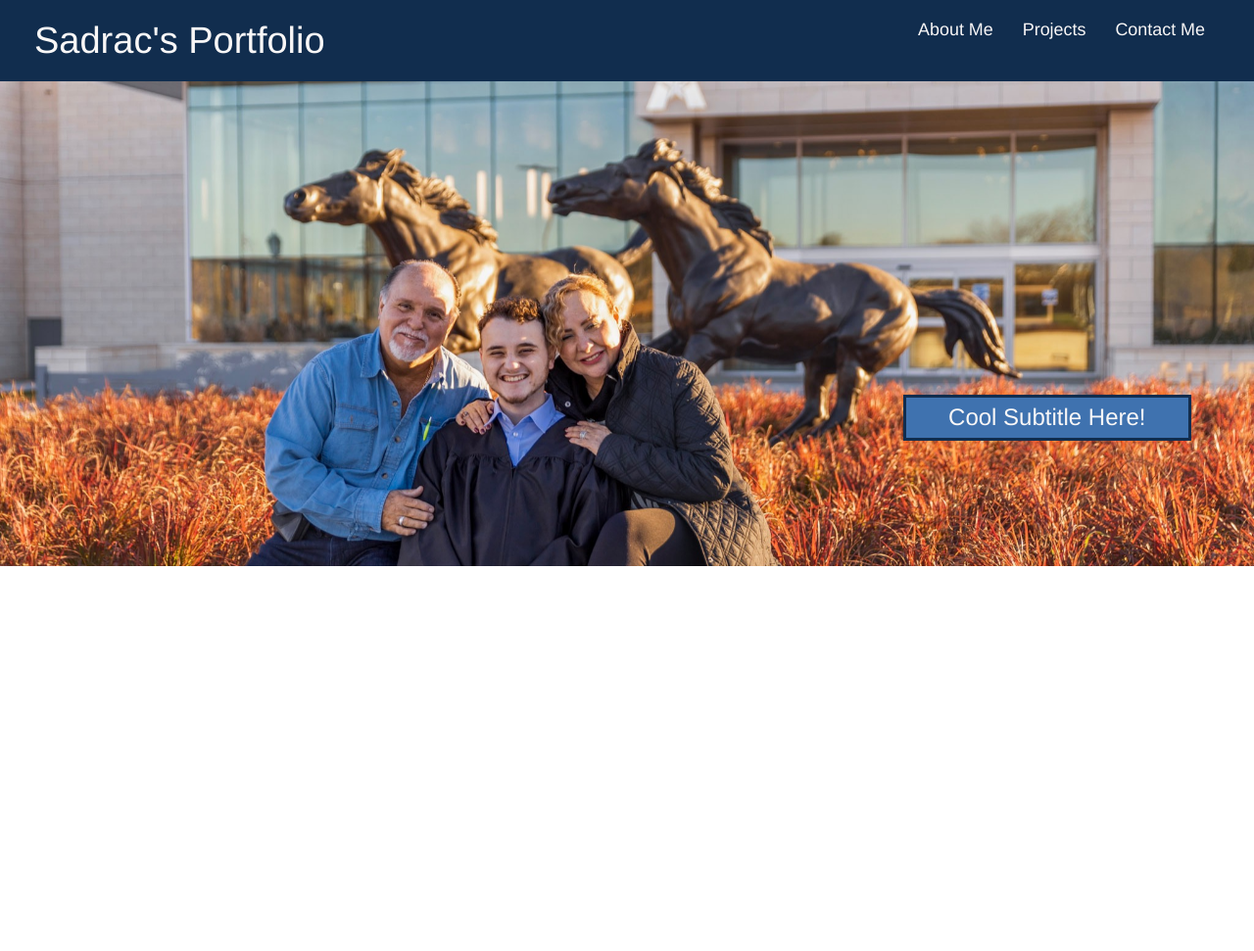
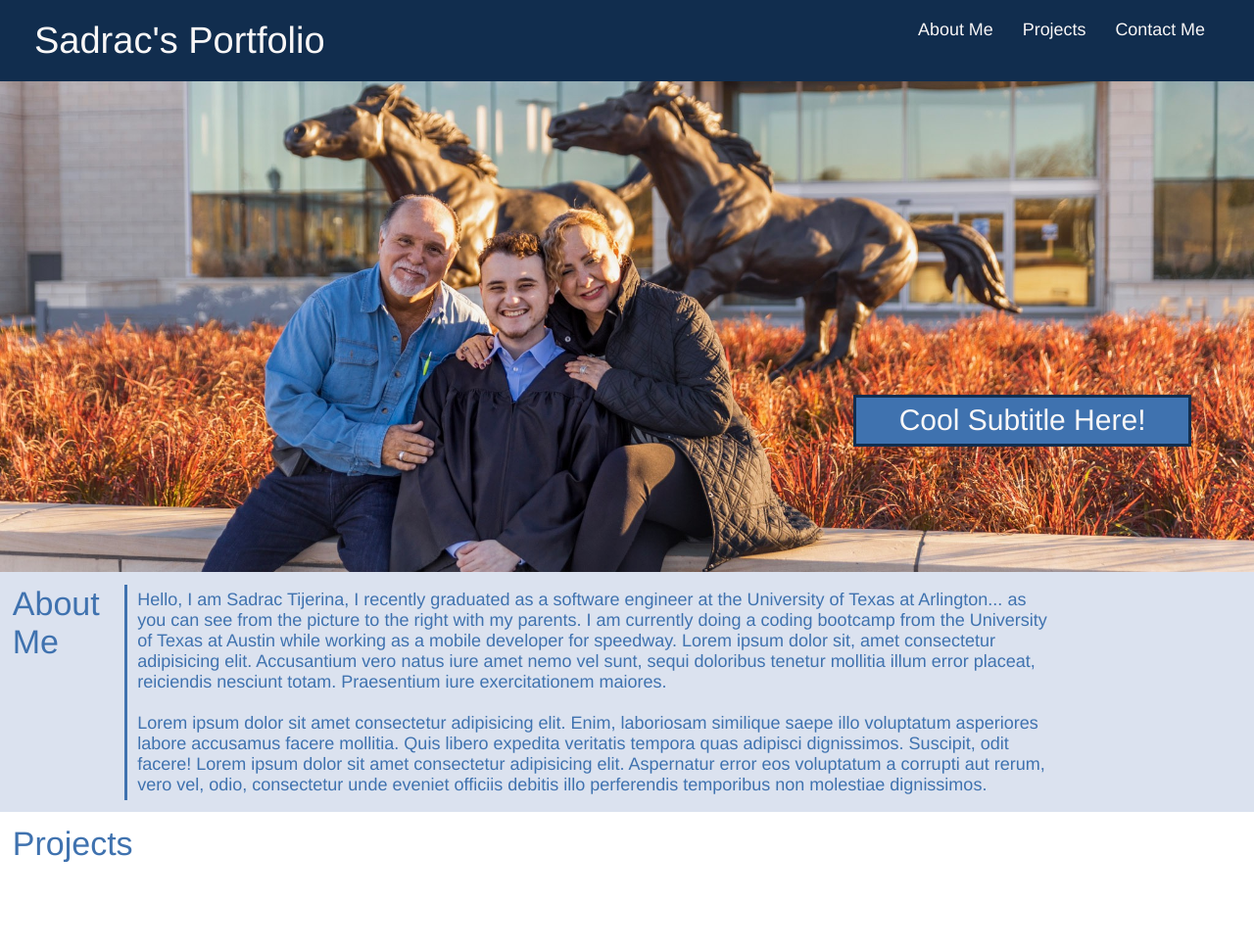
Before and after one commit to SadracTijerina/Portfolio, a plain HTML site: page index.html in a window 1280 px wide. Shown: the whole page at 98% size. Before the commit the page ends 800 px from the top, so only its background shows below. Drawn offline with Linux system fonts and the light colour scheme.

Commit message:
Finished about me and structured projects section

```diff
--- a/assets/css/style.css
+++ b/assets/css/style.css
@@ -13,6 +13,14 @@
 
 body {
   font-family: Helvetica, Arial, sans-serif;
+}
+
+.section-titles {
+  color: var(--blue-color);
+  font-size: 34px;
+  font-weight: lighter;
+  padding: 0 1%;
+  margin-top: 1%;
 }
 
 /* Header / Nav Start*/
@@ -67,12 +75,13 @@ header nav ul li a:hover {
   background-attachment: fixed;
   background-position: 80%;
 }
-.hero h2 {
+.hero h3 {
   color: var(--white-color);
   font-weight: lighter;
+  font-size: 30px;
 }
 
-#about-me {
+#subtitle {
   background-color: var(--blue-color);
   border: solid 3px var(--dark-blue-color);
   margin: 25% 5% 10%;
@@ -80,3 +89,26 @@ header nav ul li a:hover {
 }
 
 /* Hero End*/
+
+/* About Me Start */
+#about-me {
+  display: flex;
+  flex-flow: row nowrap;
+  align-items: flex-start;
+  background-color: var(--light-blue-color);
+}
+
+#about-me p {
+  color: var(--blue-color);
+  font-size: 18px;
+  border-left: solid 3px var(--blue-color);
+  margin: 1% 15% 1% 1%;
+  padding: 5px 10px;
+}
+
+/* About Me End */
+
+/* Projects Start*/
+#projects {
+}
+/* Projects End */
--- a/index.html
+++ b/index.html
@@ -28,8 +28,61 @@
     </header>
 
     <section class="hero">
-      <div id="about-me">
-        <h2>Cool Subtitle Here!</h2>
+      <div id="subtitle">
+        <h3>Cool Subtitle Here!</h3>
+      </div>
+    </section>
+
+    <section id="about-me">
+      <h2 class="section-titles">About Me</h2>
+      <p>
+        Hello, I am Sadrac Tijerina, I recently graduated as a software engineer
+        at the University of Texas at Arlington... as you can see from the
+        picture to the right with my parents. I am currently doing a coding
+        bootcamp from the University of Texas at Austin while working as a
+        mobile developer for speedway. Lorem ipsum dolor sit, amet consectetur
+        adipisicing elit. Accusantium vero natus iure amet nemo vel sunt, sequi
+        doloribus tenetur mollitia illum error placeat, reiciendis nesciunt
+        totam. Praesentium iure exercitationem maiores.
+        <br />
+        <br />
+        Lorem ipsum dolor sit amet consectetur adipisicing elit. Enim,
+        laboriosam similique saepe illo voluptatum asperiores labore accusamus
+        facere mollitia. Quis libero expedita veritatis tempora quas adipisci
+        dignissimos. Suscipit, odit facere! Lorem ipsum dolor sit amet
+        consectetur adipisicing elit. Aspernatur error eos voluptatum a corrupti
+        aut rerum, vero vel, odio, consectetur unde eveniet officiis debitis
+        illo perferendis temporibus non molestiae dignissimos.
+      </p>
+    </section>
+
+    <section id="projects">
+      <h2 class="section-titles">Projects</h2>
+      <div class="main-project">
+        <img src="" alt="" />
+        <div class="project-description"></div>
+      </div>
+
+      <div class="project-row">
+        <div class="project">
+          <img src="" alt="" />
+          <div class="project-description"></div>
+        </div>
+        <div class="project">
+          <img src="" alt="" />
+          <div class="project-description"></div>
+        </div>
+      </div>
+
+      <div class="project-row">
+        <div class="project">
+          <img src="" alt="" />
+          <div class="project-description"></div>
+        </div>
+        <div class="project">
+          <img src="" alt="" />
+          <div class="project-description"></div>
+        </div>
       </div>
     </section>
   </body>
```
